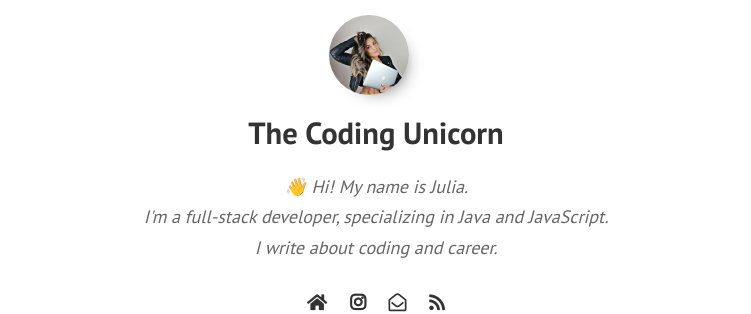
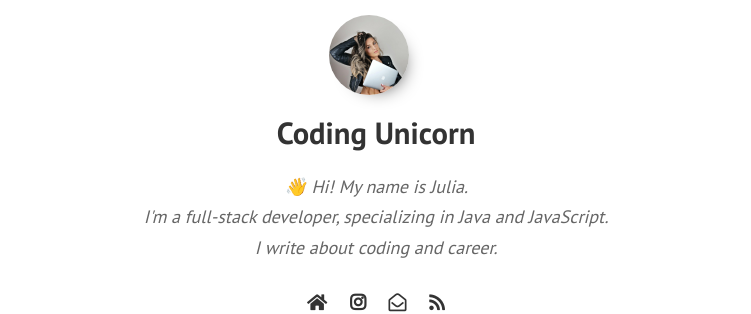
Before and after one commit to unicorncoding/unicorncoding.github.io, a Jekyll site: the page built from index.html, in a window 1280 px wide. Shown: the top 314 px of the page, without its empty margins (264-1015 px from the left). Built offline with Jekyll 4.4.1, drawn with Linux system fonts in a browser that asks for light colours; nearby versions of some CDN libraries; comment, search, counter and statistics services are not loaded.

Commit message:
change website from "the coding unicorn" to "coding unicorn"

```diff
--- a/_config.yml
+++ b/_config.yml
@@ -1,4 +1,4 @@
-title: The Coding Unicorn
+title: Coding Unicorn
 author: Julia aka Coding Unicorn
 description: Julia aka Coding Unicorn blogging about coding, programming and career.
 
--- a/_layouts/default.html
+++ b/_layouts/default.html
@@ -6,7 +6,7 @@
       {% else %}
         {% assign year = "" %}
       {% endif %}
-    <title>{% if page.title %}{{ page.title }} {{year}} – {% endif %}{{ site.title }} by {{ site.author }}</title>
+    <title>{% if page.title %}{{ page.title }} {{year}} – {% endif %}{{ site.title }}</title>
 
     {% include meta.html %}
 
```
